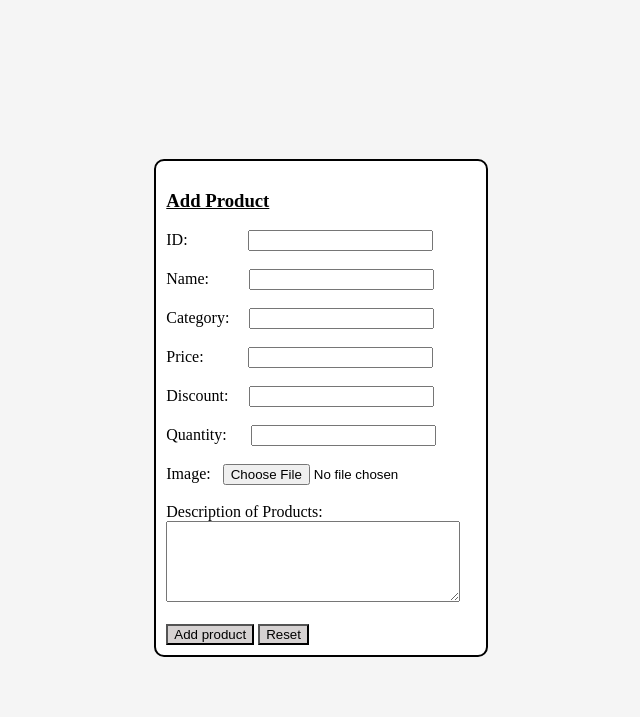
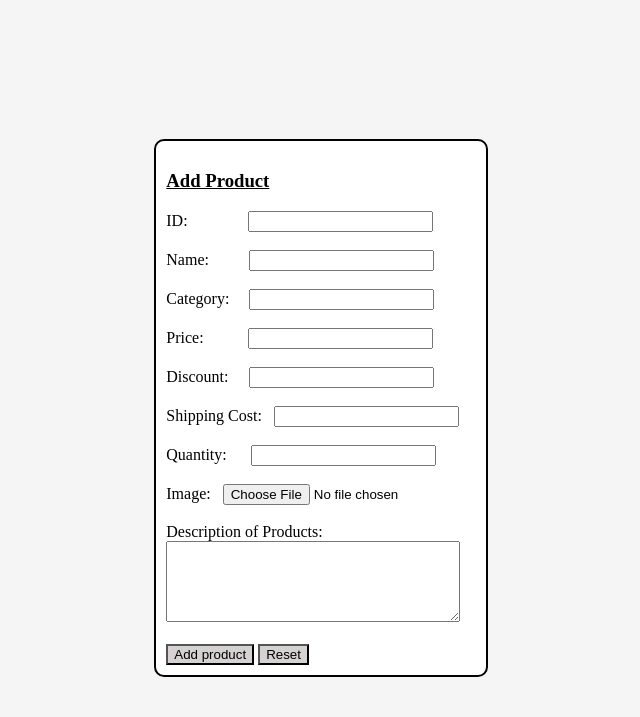
Before and after one commit to GowinG7/basic_shopping_cart, a PHP site: page /addproducts.php in a window 1280 px wide. Shown: the top 717 px of the page, without its empty margins (319-959 px from the left). Run offline with PHP 8.4, Linux system fonts and the light colour scheme.

Commit message:
building frame

```diff
--- a/addproducts.php
+++ b/addproducts.php
@@ -10,6 +10,7 @@ if($_SERVER["REQUEST_METHOD"] == "POST" && isset($_POST['submit'])){
     $pcategory = $_POST['pcategory'];
     $discount = $_POST['discount'];
     $description = $_POST['desc'];
+    $shipping = $_POST['shipping'];
 
     //image upload handling
     $imagename = $_FILES['image']['name'];
@@ -22,7 +23,7 @@ if($_SERVER["REQUEST_METHOD"] == "POST" && isset($_POST['submit'])){
     //Move the uploaded file to the folder
     if (move_uploaded_file($imagetmp, $uploadpath)) {
 
-        $sql = "insert into products(id, name, category,  price, discount, quantity, image, description) values('$pid','$name','$pcategory','$price','$discount','$quan','$imageNewname','$description') ";
+        $sql = "insert into products(id, name, category,  price, discount,shipping, quantity, image, description) values('$pid','$name','$pcategory','$price','$discount','$shipping','$quan','$imageNewname','$description') ";
 
         $result = $conn->query($sql);
 
@@ -85,6 +86,8 @@ if($_SERVER["REQUEST_METHOD"] == "POST" && isset($_POST['submit'])){
         <input type="text" id="price" name="price" required><br><br>
         <label for="discount">Discount:</label>&nbsp;&nbsp;&nbsp;&nbsp;
         <input type="number" id="discount" name="discount"><br><br>
+        <label for="shipping">Shipping Cost:</label>&nbsp;&nbsp;
+        <input type="number" id="shipping" name="shipping" ><br><br>
         <label for="quantity">Quantity:</label>&nbsp;&nbsp;&nbsp;&nbsp;&nbsp;
         <input type="number" id="quantity" name="quantity" required><br><br>
         <label for="image">Image:</label>&nbsp;&nbsp;
--- a/cart.php
+++ b/cart.php
@@ -146,7 +146,7 @@ if (isset($_GET['remove']) && isset($_GET['pid'])) {
                     $grand_total += $item_total;
                 ?>
                     <tr>
-                        <td style="padding: 0; margin: 0; width: 100px; height: 100px;">
+                        <td >
                             <img src="productimage/<?php echo htmlspecialchars($item['image']); ?>"
                             style="width: 100%; height: 100%; object-fit: cover; display: block; border: none;"
                             alt="Product Image">
@@ -155,6 +155,7 @@ if (isset($_GET['remove']) && isset($_GET['pid'])) {
                         <td><?php echo htmlspecialchars($item['name']); ?></td>
                         <td><?php echo htmlspecialchars($item['description']); ?></td>
                         <td><?php echo htmlspecialchars($item['category']); ?></td>
+
                         <td>Rs. <?php echo number_format($item['price'], 2); ?></td>
                         <td>
                             <?php
```
Also changed, not shown: displayproduct.php (+22 -11 lines).
